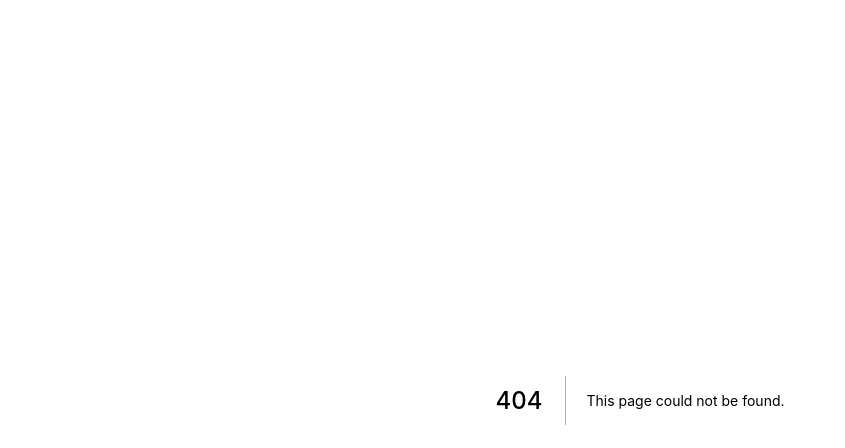
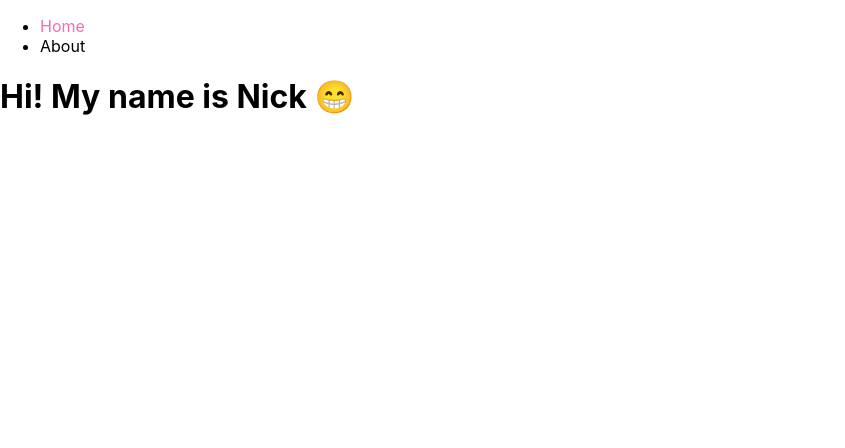
Before and after one commit to Nhvattum/portfolio, a Next.js app: page /about in a window 1280 px wide. Before the commit this address had no page. Shown: the top 448 px of the page, without its empty margins (0-845 px from the left). Built offline with nearby package versions, Linux system fonts and the light colour scheme.

Commit message:
added random testing pages

```diff
--- /dev/null
+++ b/components/navbar.js
@@ -0,0 +1,32 @@
+import Head from 'next/head'
+import Link from 'next/link'
+import {useEffect} from 'react'
+
+export default function Navbar() {
+
+    useEffect(() => {
+        document.getElementById('home').style.color = "hotpink";
+    }, [])
+
+    return (
+        <div>
+            <Head>
+                <title>Nick Hvattum Portfolio</title>
+            </Head>
+            <navbar>
+                <ul>
+                    <li>
+                        <Link href="/">
+                            <a id='home'>Home</a>
+                        </Link>
+                    </li>
+                    <li>
+                        <Link href="/about">
+                            <a>About</a>
+                        </Link>
+                    </li>
+                </ul>
+            </navbar>
+        </div>
+    )
+}
--- /dev/null
+++ b/pages/about.js
@@ -0,0 +1,10 @@
+import Navbar from '../components/navbar'
+
+export default function About() {
+    return (
+        <div>
+            <Navbar />
+            <h1>Hi!  My name is Nick 😁</h1>
+        </div>
+    )
+}
```
Also changed, not shown: pages/test.js (added, +28 -0 lines).
